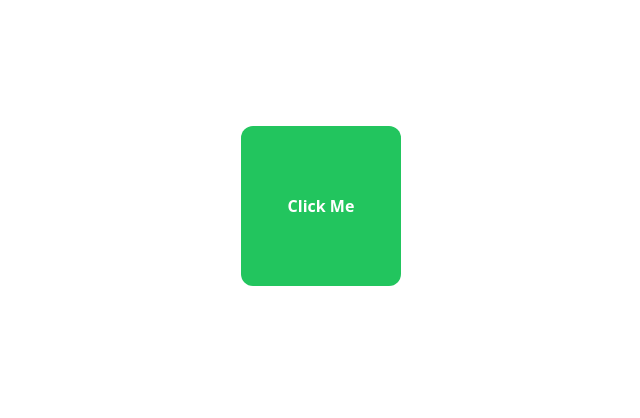
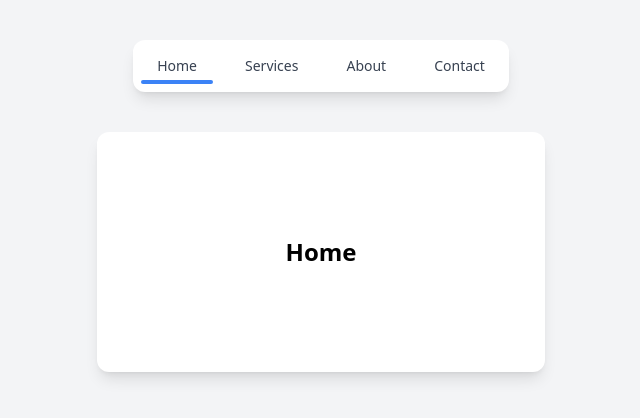
Before and after one commit to Cabdinasir64/Frame_Motion, a React (Vite) app: page / in a window 1280 px wide. Shown: the part 194-612 px from the top of the page, without its empty margins (319-959 px from the left). Built offline with nearby package versions, Linux system fonts and the light colour scheme.

Commit message:
i added another file of animation 34 framer motion

```diff
--- a/src/App.jsx
+++ b/src/App.jsx
@@ -1,9 +1,9 @@
-import Animation33 from './Components/animation33'
+import Animation34 from './Components/animation34'
 function App() {
 
   return (
     <>
-      <Animation33 />
+      <Animation34 />
 
     </>
   )
--- /dev/null
+++ b/src/Components/animation34.jsx
@@ -0,0 +1,46 @@
+import { useState } from "react";
+import { motion, AnimatePresence } from "framer-motion";
+
+const tabs = ["Home", "Services", "About", "Contact"];
+
+export default function AnimatedTabs() {
+  const [activeTab, setActiveTab] = useState("Home");
+
+  return (
+    <div className="min-h-screen flex flex-col items-center justify-center p-4 bg-gray-100">
+      <div className="flex space-x-4 bg-white rounded-xl p-2 shadow-lg">
+        {tabs.map((tab) => (
+          <button
+            key={tab}
+            onClick={() => setActiveTab(tab)}
+            className="relative px-4 py-2 text-sm font-medium text-gray-700"
+          >
+            {tab}
+            {activeTab === tab && (
+              <motion.div
+                layoutId="underline"
+                className="absolute left-0 right-0 bottom-0 h-1 bg-blue-500 rounded"
+              />
+            )}
+          </button>
+        ))}
+      </div>
+
+      <div className="mt-10 w-full max-w-md h-60 relative">
+        <AnimatePresence mode="wait">
+          <motion.div
+            key={activeTab}
+            className="absolute w-full h-full bg-white rounded-xl shadow-lg flex items-center justify-center text-2xl font-semibold"
+            initial={{ opacity: 0, y: 30 }}
+            animate={{ opacity: 1, y: 0 }}
+            exit={{ opacity: 0, y: -30 }}
+            transition={{ duration: 0.5 }}
+            layout
+          >
+            {activeTab}
+          </motion.div>
+        </AnimatePresence>
+      </div>
+    </div>
+  );
+}
```
